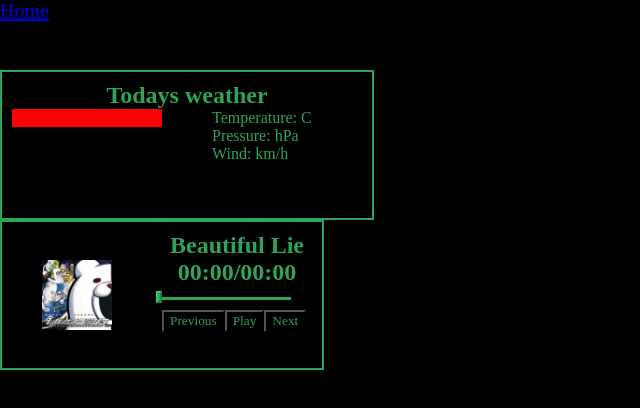
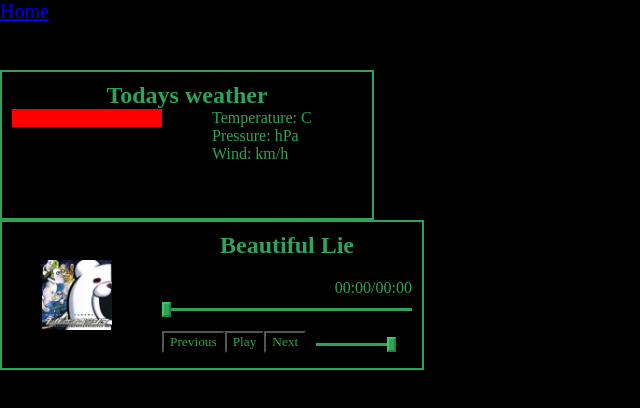
Before and after one commit to Tabolator1806/Dashboard, a Vue app: page / in a window 1280 px wide. Shown: the top 408 px of the page, without its empty margins (0-640 px from the left). Built offline with nearby package versions, Linux system fonts and the light colour scheme; no server answers; the HTML template or start-up script is replaced by a standard one; a web font is replaced by a local one.

Commit message:
fajne suwaczki

```diff
--- a/src/components/MusicPlayer.vue
+++ b/src/components/MusicPlayer.vue
@@ -5,12 +5,13 @@
     </div>
     <div id="info">
       <h2>{{title}}</h2>
-      <h2>{{showCurrentTime}}/{{showDuration}}</h2>
-      <input type="range" :max="trackduration" v-model="audio.currentTime"/>
+      <div id="time">{{showCurrentTime}}/{{showDuration}}</div>
+      <input type="range" :max="trackduration" v-model="audio.currentTime" id="timeslider"/><br/>
       <button @click="prevTrack">Previous</button>
       <button @click="playTrack" v-if="playswitch">Play</button>
       <button @click="stopTrack" v-else="playswitch">Stop</button>
       <button @click="nextTrack">Next</button>
+      <input type="range" :max="1" step="0.1" v-model="audio.volume" id="volume"/>
     </div>
   </div>
 </template>
@@ -104,29 +105,21 @@ export default {
 }
 #info{
   float:left;
-}
-#info h2{
-  width:100%
-}
-input[type=range]{
-  -webkit-appearance:none;
-  margin-bottom:10px;
-}
-input[type=range]::-webkit-slider-runnable-track{
-  background:#2DA457;
-  height:3px;
-  width:100%;
-}
-input[type=range]::-webkit-slider-thumb{
-  -webkit-appearance:none;
-  height:12px;
-  width:6px;
-  border:2px solid;
-  border-top-color:rgb(55, 200, 106);
-  border-right-color:rgb(35, 128, 68);
-  border-bottom-color:rgb(35, 128, 68);
-  border-left-color:rgb(55, 200, 106);
-  background:#2DA457;
-  margin:-6px;
+  width:fit-content;
+  h2{
+    width:100%;
+    margin-bottom:20px;
+  }
+  #time{
+    width:100%;
+    text-align:right;
+  }
+  #timeslider{
+    margin-bottom:20px;
+  }
+  #volume{
+    margin-left:10px;
+    width:80px;
+  }
 }
 </style>
--- a/src/styles/main.css
+++ b/src/styles/main.css
@@ -24,3 +24,24 @@ nav{
 .tile button{
   color:#2DA457;
 }
+input[type=range]{
+  -webkit-appearance:none;
+  width:250px;
+}
+input[type=range]::-webkit-slider-runnable-track{
+  background:#2DA457;
+  height:3px;
+  width:100%;
+}
+input[type=range]::-webkit-slider-thumb{
+  -webkit-appearance:none;
+  height:15px;
+  width:9px;
+  border:2px solid;
+  border-top-color:rgb(55, 200, 106);
+  border-right-color:rgb(35, 128, 68);
+  border-bottom-color:rgb(35, 128, 68);
+  border-left-color:rgb(55, 200, 106);
+  background:#2DA457;
+  margin-top:-6px;
+}
```
